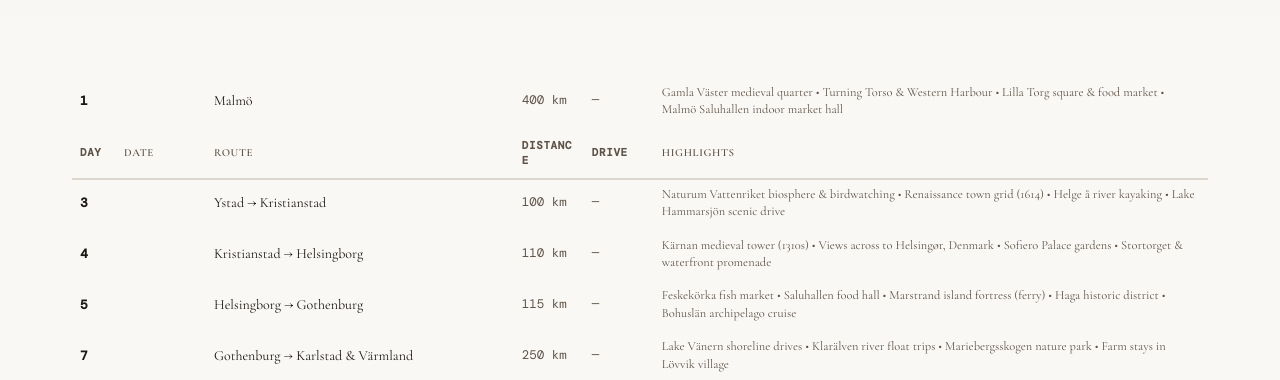
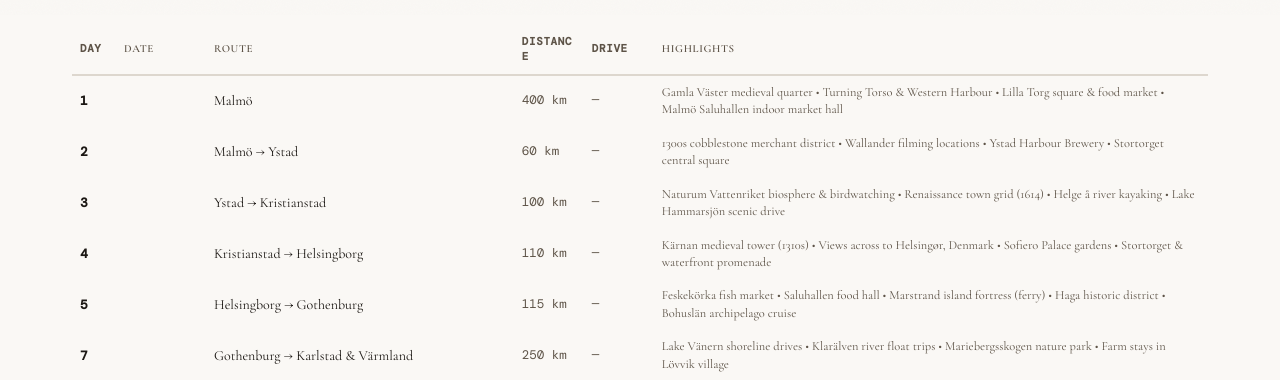
Before and after one commit to toinevl/nordicHolidays, a website built with Vite: page frontend/index.html in a window 1280 px wide. Shown: the part 785-1165 px from the top of the page. Built offline with nearby package versions, Linux system fonts and the light colour scheme; no server answers; files whose address does not match are found by name; a web font is replaced by a local one.

Commit message:
fix(#108): disable sticky on overview header to isolate Firefox grid rendering bug

```diff
--- a/frontend/src/styles/main.css
+++ b/frontend/src/styles/main.css
@@ -928,10 +928,6 @@ footer { background: var(--bg); color: var(--ink-muted); text-align: center; pad
   gap: 0;
   padding: 0.6rem 0;
   border-bottom: 2px solid var(--border);
-  position: sticky;
-  top: 104px;
-  background: var(--bg);
-  z-index: 10;
 }
 
 .overview-header .overview-cell {
```
